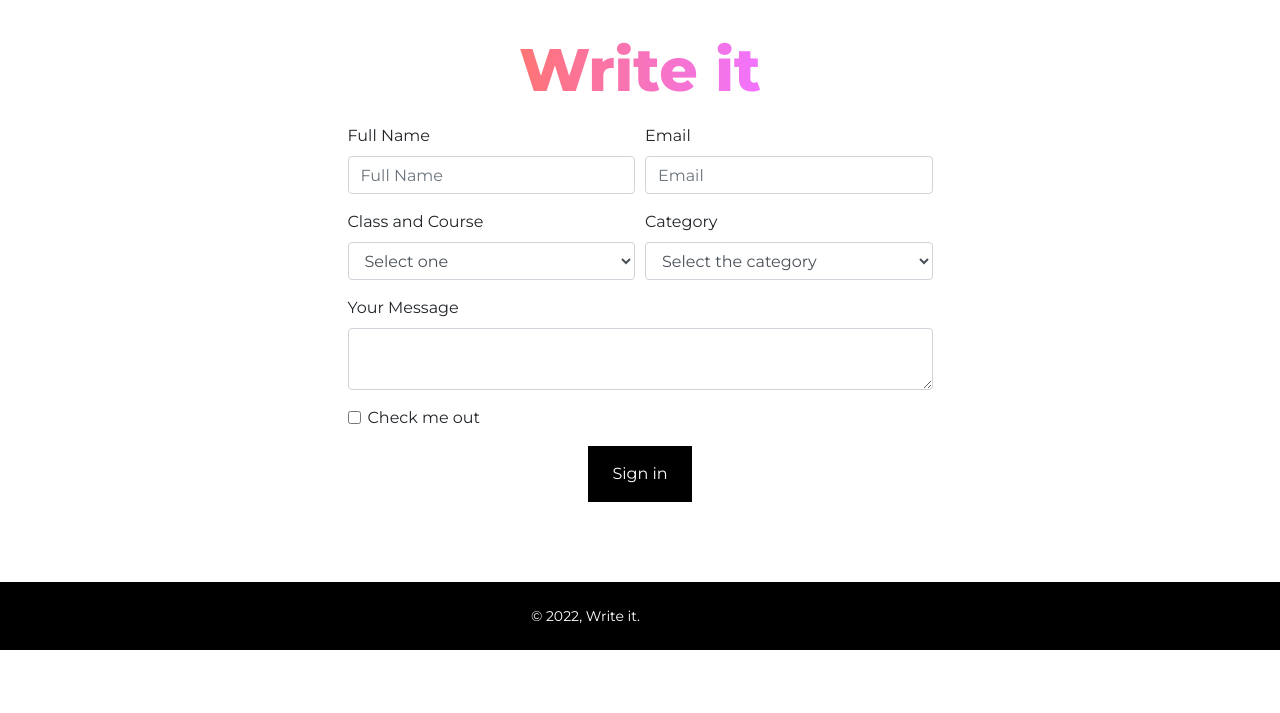
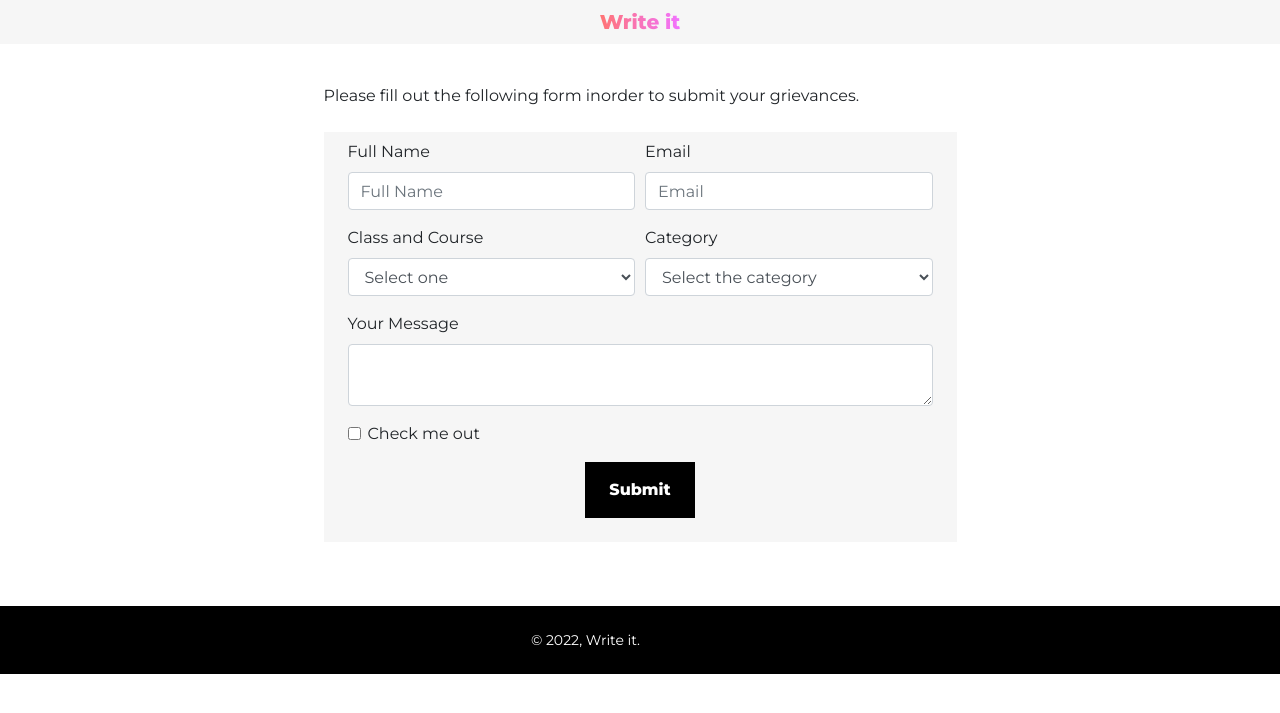
Before and after one commit to saakshiraut28/Hackathon_Project, a PHP site: page /grievance.php in a window 1280 px wide. Shown: the top 713 px of the page. Run offline with PHP 8.4, Linux system fonts and the light colour scheme; some libraries are stand-ins or nearby versions.

Commit message:
updated the form

```diff
--- a/grievance.php
+++ b/grievance.php
@@ -43,18 +43,20 @@ if(isset($_POST['save']))
 
 <body>
     <div>
-
+            <!--*****************************************Navbar******************************************-->
+            <div class="title grid justify-center bg-[#F6F6F6] py-2">
+            <span
+                class="font-extrabold text-xl md:text-xl text-transparent bg-clip-text bg-gradient-to-r from-[#FF7474] to-[#F173FF]">Write
+                it</span>
+        </div>
         <!-- <div class="content w-full">
             <!--**************************************** Complete Container *******************************-->
         <div class="container bg-white grid justify-center py-10 font-montserrat px-5  ">
             <!--**************************************** Main Section *******************************-->
-            <div class="title grid justify-center ">
-                <span
-                    class="font-extrabold text-3xl md:text-6xl text-transparent bg-clip-text bg-gradient-to-r from-[#FF7474] to-[#F173FF]">Write
-                    it</span>
+            <div class="">
+                <span class="">Please fill out the following form inorder to submit your grievances.</span>
             </div>
-
-            <form class="my-4" action="<?php echo htmlspecialchars($_SERVER["PHP_SELF"]); ?>" method="post">
+            <form class="my-4 bg-[#F6F6F6] py-2 px-4" action="<?php echo htmlspecialchars($_SERVER["PHP_SELF"]); ?>" method="post">
                 <div class="form-row">
                     <div class="form-group col-md-6">
                         <label for="inputfullName">Full Name</label>
@@ -123,8 +125,7 @@ if(isset($_POST['save']))
                     </div>
                 </div>
                 <div class="form-group grid justify-center">
-                    <button type="submit"  name="save" value="submit" class="text-white bg-black hover:text-black hover:bg-white px-4 py-3">Sign
-                        in</button>
+                    <button type="submit"  name="save" value="submit" class="font-extrabold bg-black text-white hover:drop-shadow-2xl px-4 py-3  hover:bg-gradient-to-r hover:from-[#FF7474] hover:to-[#F173FF] ">Submit</button>
                 </div>
             </form>
 
```
